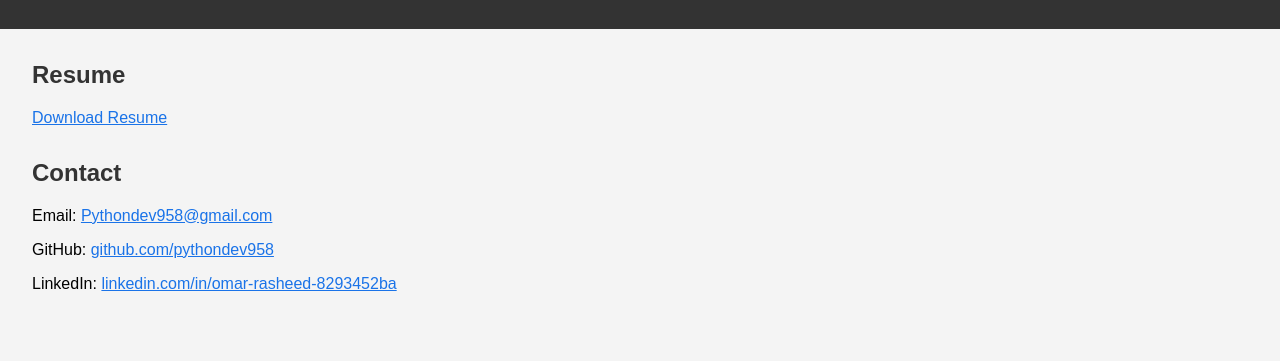
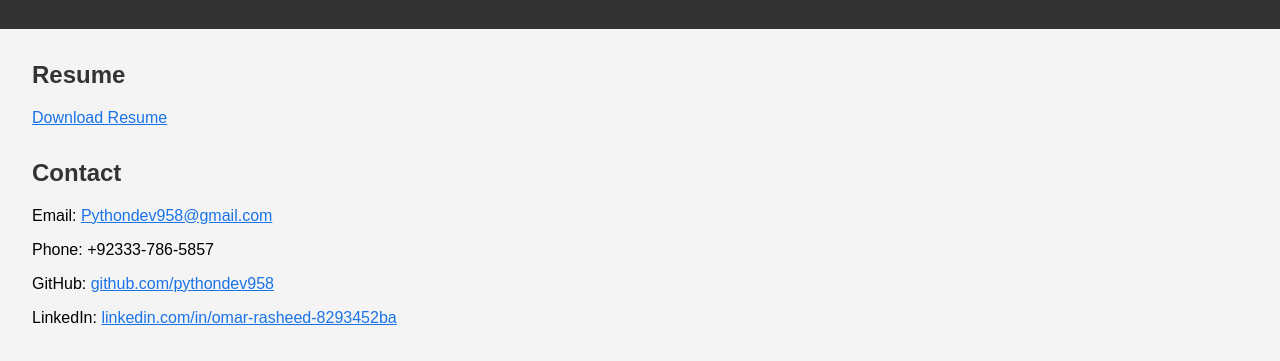
Before and after one commit to pythondev958/omar-rasheed-portfolio, a plain HTML site: page index.html in a window 1280 px wide. Shown: the part 117-478 px from the top of the page. Drawn offline with Linux system fonts and the light colour scheme.

Commit message:
Update index.html

```diff
--- a/index.html
+++ b/index.html
@@ -18,6 +18,7 @@
     <section>
         <h2>Contact</h2>
         <p>Email: <a href="mailto:Pythondev958@gmail.com">Pythondev958@gmail.com</a></p>
+        <p>Phone: +92333-786-5857</p>
         <p>GitHub: <a href="https://github.com/pythondev958">github.com/pythondev958</a></p>
         <p>LinkedIn: <a href="https://linkedin.com/in/omar-rasheed-8293452ba">linkedin.com/in/omar-rasheed-8293452ba</a></p>
     </section>
```
